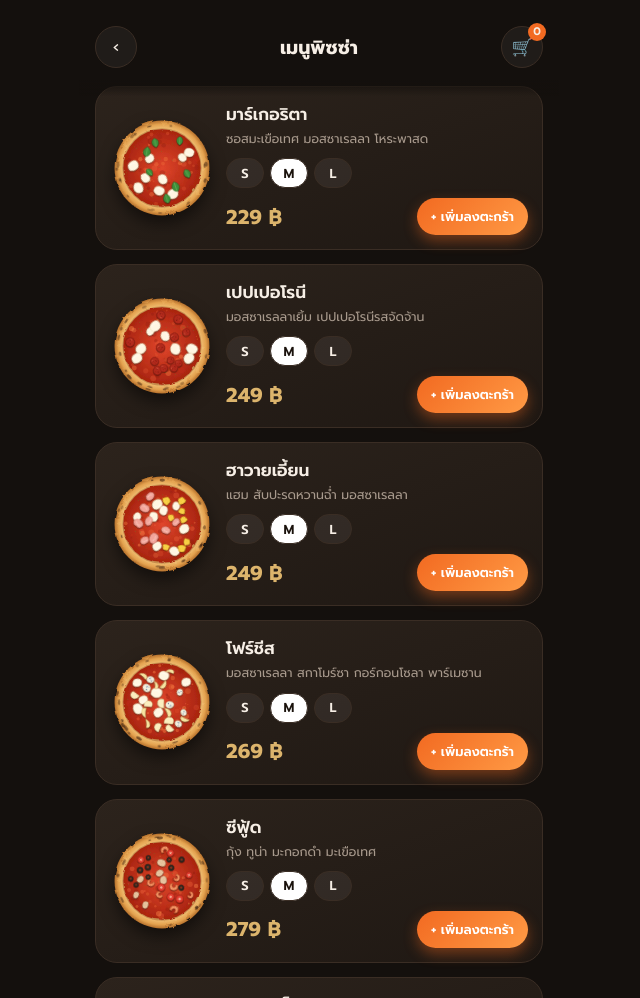
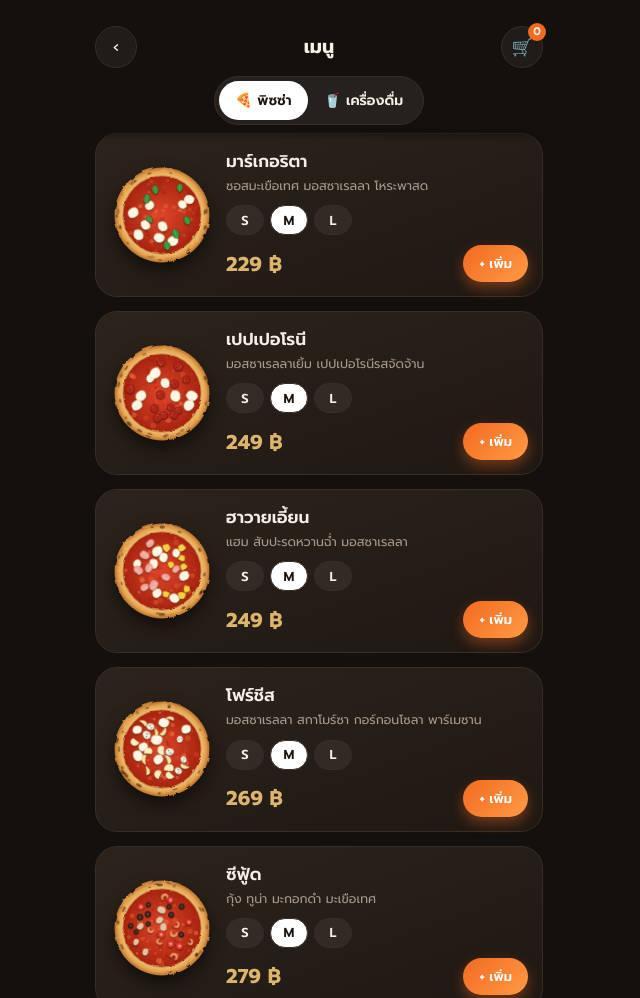
Before and after one commit to phonphanhansarilorn-design/pizza-restaurant, a plain HTML site: page menu.html in a window 1280 px wide. Shown: the top 998 px of the page, without its empty margins (321-961 px from the left). Drawn offline with Linux system fonts and the light colour scheme; a web font is replaced by a local one.

Commit message:
Update menu.html

```diff
--- a/menu.html
+++ b/menu.html
@@ -3,11 +3,10 @@
 <head>
   <meta charset="UTF-8">
   <meta name="viewport" content="width=device-width, initial-scale=1, viewport-fit=cover">
-  <title>เมนูพิซซ่า</title>
+  <title>เมนู</title>
   <link rel="stylesheet" href="https://fonts.googleapis.com/css2?family=Playfair+Display:ital,wght@0,900;1,700&family=Prompt:wght@400;500;600;700&display=swap">
   <link rel="stylesheet" href="css/style.css">
   <style>
-    .toast { width: max-content; max-width: 90vw; text-align: center; }
     .mi {
       display: flex; gap: 12px; align-items: center; padding: 14px;
       margin-bottom: 14px; border-radius: 22px; border: 1px solid var(--line);
@@ -25,28 +24,37 @@
     }
     .msz button.on { background: #fff; color: #1a120c; }
     .mrow { display: flex; align-items: center; justify-content: space-between; margin-top: 10px; gap: 8px; }
-    .mprice { font-size: 20px; font-weight: 700; color: var(--gold); }
+    .mprice { font-size: 20px; font-weight: 700; color: var(--gold); white-space: nowrap; }
     .madd {
-      padding: 9px 14px; border: 0; border-radius: 999px; color: #fff; cursor: pointer;
+      padding: 9px 16px; border: 0; border-radius: 999px; color: #fff; cursor: pointer;
       background: linear-gradient(135deg, #f26a21, #ff9a45); font: 600 13px "Prompt";
       box-shadow: 0 6px 14px rgba(242,106,33,.4);
     }
     .madd:active { transform: scale(.95); }
+    .dr .mbody { display: flex; flex-direction: column; gap: 4px; }
   </style>
 </head>
 <body>
   <div class="screen">
     <div class="sticky">
-      <div class="top" style="padding:10px 0 12px">
+      <div class="top" style="padding:10px 0 8px">
         <a class="round" href="index.html">‹</a>
-        <h2>เมนูพิซซ่า</h2>
-        <a class="round" href="cart.html">🛒<i id="cartN">0</i></a>
+        <h2 style="text-align:center">เมนู<small class="tpill" id="tablePill"></small></h2>
+        <a class="round" id="cartBtn" href="cart.html">🛒<i id="cartN">0</i></a>
       </div>
+      <div class="seg" id="catSeg" style="width:max-content;margin:0 auto 8px"></div>
     </div>
 
-    <div id="list" style="margin-top:6px"></div>
+    <div id="pizzaList" style="margin-top:8px"></div>
+    <div id="drinkList" style="margin-top:8px" hidden></div>
 
-    <a class="ghost" href="builder.html">🎨 แต่งหน้าพิซซ่าเอง</a>
+    <a class="ghost" id="builderLink" href="builder.html">🎨 แต่งหน้าพิซซ่าเอง</a>
+  </div>
+
+  <div class="bar" id="cartBar" hidden>
+    <div>
+      <a class="cta" id="barBtn" href="cart.html" style="display:block;text-align:center;text-decoration:none">ดูตะกร้า</a>
+    </div>
   </div>
 
   <div class="toast" id="toast"></div>
@@ -76,10 +84,70 @@
         price: { S: 199, M: 259, L: 319 },
         t: [["cheese", "มอสซาเรลลา", "moz", 7], ["bacon", "เบคอน", "bacon", 8], ["mushroom", "เห็ด", "mush", 9]] }
     ];
-    var SIZE_LABEL = { S: "เล็ก", M: "กลาง", L: "ใหญ่" };
 
-    function renderMenu() {
-      var list = document.getElementById("list");
+    // ===== รายการเครื่องดื่ม (ตัวอย่าง) =====
+    var DRINKS = [
+      { id: "water", name: "น้ำเปล่า", icon: "💧", price: 15 },
+      { id: "coke", name: "โค้ก", icon: "🥤", price: 25 },
+      { id: "orange", name: "น้ำส้มคั้นสด", icon: "🍊", price: 35 },
+      { id: "thaitea", name: "ชาไทยเย็น", icon: "🧋", price: 35 },
+      { id: "lemontea", name: "ชามะนาว", icon: "🍋", price: 35 },
+      { id: "coffee", name: "กาแฟเย็น", icon: "☕", price: 45 },
+      { id: "soda", name: "โซดามะนาว", icon: "🍹", price: 35 }
+    ];
+
+    // ===== แถบล่าง: สรุปตะกร้า =====
+    function updateBar() {
+      var n = cartCount();
+      document.getElementById("cartBar").hidden = n === 0;
+      document.body.classList.toggle("has-bar", n > 0);
+      document.getElementById("barBtn").textContent =
+        "ดูตะกร้า · " + n + " รายการ · " + cartTotal() + " บาท";
+    }
+    function refresh() { updateCartBadge(); updateBar(); }
+
+    function changeQty(key, d) {
+      var c = readCart();
+      var i = c.findIndex(function (it) { return it.key === key; });
+      if (i < 0) return;
+      c[i].qty = (c[i].qty || 1) + d;
+      if (c[i].qty <= 0) c.splice(i, 1);   // ลดจนเหลือ 0 = เอาออกจากตะกร้า
+      writeCart(c);
+      refresh();
+    }
+
+    // ปุ่มเพิ่ม: กดแล้วเปลี่ยนเป็นตัวเพิ่ม/ลดจำนวน
+    function bindControl(box, getKey, makeItem) {
+      function draw() {
+        var key = getKey();
+        var cart = readCart();
+        var idx = cart.findIndex(function (it) { return it.key === key; });
+        if (idx === -1) {
+          box.innerHTML = '<button class="madd">+ เพิ่ม</button>';
+          box.firstChild.onclick = function () {
+            var item = makeItem();
+            item.qty = 1;
+            var c = readCart();
+            c.push(item);
+            if (!writeCart(c)) { showToast("บันทึกไม่ได้ พื้นที่เก็บข้อมูลเต็ม"); return; }
+            showToast("เพิ่ม " + item.name + " แล้ว");
+            refresh();
+            draw();
+          };
+        } else {
+          box.innerHTML = '<div class="stepper"><button>−</button><b>' + (cart[idx].qty || 1) + "</b><button>+</button></div>";
+          var b = box.querySelectorAll("button");
+          b[0].onclick = function () { changeQty(key, -1); draw(); };
+          b[1].onclick = function () { changeQty(key, 1); draw(); };
+        }
+      }
+      box.redraw = draw;
+      draw();
+    }
+
+    // ===== วาดรายการพิซซ่า =====
+    function renderPizzas() {
+      var list = document.getElementById("pizzaList");
       PRODUCTS.forEach(function (p) {
         var size = "M";
         var card = document.createElement("div");
@@ -88,50 +156,85 @@
           '<div class="mth"><svg viewBox="-160 -160 320 320"></svg></div>' +
           '<div class="mbody"><h3>' + p.name + "</h3><p>" + p.desc + "</p>" +
           '<div class="msz"></div>' +
-          '<div class="mrow"><span class="mprice"></span><button class="madd">+ เพิ่มลงตะกร้า</button></div></div>';
+          '<div class="mrow"><span class="mprice"></span><div class="ctl"></div></div></div>';
         list.appendChild(card);
 
-        // วาดพิซซ่าตัวอย่าง
         var pz = new Pizza(card.querySelector("svg"));
         p.t.forEach(function (x) { pz.add({ id: x[0], s: x[2], k: x[3] }); });
 
         var szBox = card.querySelector(".msz");
         var priceEl = card.querySelector(".mprice");
-        function draw() {
+        var ctl = card.querySelector(".ctl");
+
+        function drawSize() {
           szBox.innerHTML = "";
           ["S", "M", "L"].forEach(function (s) {
             var b = document.createElement("button");
             b.textContent = s;
             b.className = s === size ? "on" : "";
-            b.onclick = function () { size = s; draw(); };
+            b.onclick = function () { size = s; drawSize(); ctl.redraw(); };
             szBox.appendChild(b);
           });
           priceEl.textContent = p.price[size] + " ฿";
         }
-        draw();
 
-        card.querySelector(".madd").onclick = function () {
-          var cart = readCart();
-          var found = cart.find(function (it) { return it.fromMenu && it.name === p.name && it.size === size; });
-          if (found) {
-            found.qty = (found.qty || 1) + 1;
-          } else {
-            cart.push({
-              name: p.name, size: size, sauce: "ซอสแดง",
+        bindControl(
+          ctl,
+          function () { return "p:" + p.id + ":" + size; },
+          function () {
+            return {
+              key: "p:" + p.id + ":" + size, name: p.name, size: size, sauce: "ซอสแดง",
               basePrice: p.price[size],
               toppings: p.t.map(function (x) { return { id: x[0], name: x[1], price: 0 }; }),
-              unitPrice: p.price[size], qty: 1, fromMenu: true
-            });
+              unitPrice: p.price[size],
+              look: snapshotLook(pz, "R")
+            };
           }
-          writeCart(cart);
-          updateCartBadge();
-          showToast("เพิ่ม " + p.name + " (" + size + ") ลงตะกร้าแล้ว");
-        };
+        );
+        drawSize();
       });
     }
 
-    renderMenu();
-    updateCartBadge();
+    // ===== วาดรายการเครื่องดื่ม =====
+    function renderDrinks() {
+      var list = document.getElementById("drinkList");
+      DRINKS.forEach(function (d) {
+        var card = document.createElement("div");
+        card.className = "mi dr";
+        card.innerHTML =
+          '<div class="thumb">' + d.icon + "</div>" +
+          '<div class="mbody"><h3>' + d.name + '</h3><span class="mprice">' + d.price + " ฿</span></div>" +
+          '<div class="ctl"></div>';
+        list.appendChild(card);
+        bindControl(
+          card.querySelector(".ctl"),
+          function () { return "d:" + d.id; },
+          function () { return { key: "d:" + d.id, name: d.name, icon: d.icon, unitPrice: d.price }; }
+        );
+      });
+    }
+
+    // ===== แท็บ พิซซ่า / เครื่องดื่ม =====
+    var tab = "pizza";
+    function drawTabs() {
+      var seg = document.getElementById("catSeg");
+      seg.innerHTML = "";
+      [["pizza", "🍕 พิซซ่า"], ["drink", "🥤 เครื่องดื่ม"]].forEach(function (x) {
+        var b = document.createElement("button");
+        b.textContent = x[1];
+        b.className = tab === x[0] ? "on" : "";
+        b.onclick = function () { tab = x[0]; drawTabs(); };
+        seg.appendChild(b);
+      });
+      document.getElementById("pizzaList").hidden = tab !== "pizza";
+      document.getElementById("builderLink").hidden = tab !== "pizza";
+      document.getElementById("drinkList").hidden = tab !== "drink";
+    }
+
+    renderPizzas();
+    renderDrinks();
+    drawTabs();
+    refresh();
   </script>
 </body>
 </html>
```
